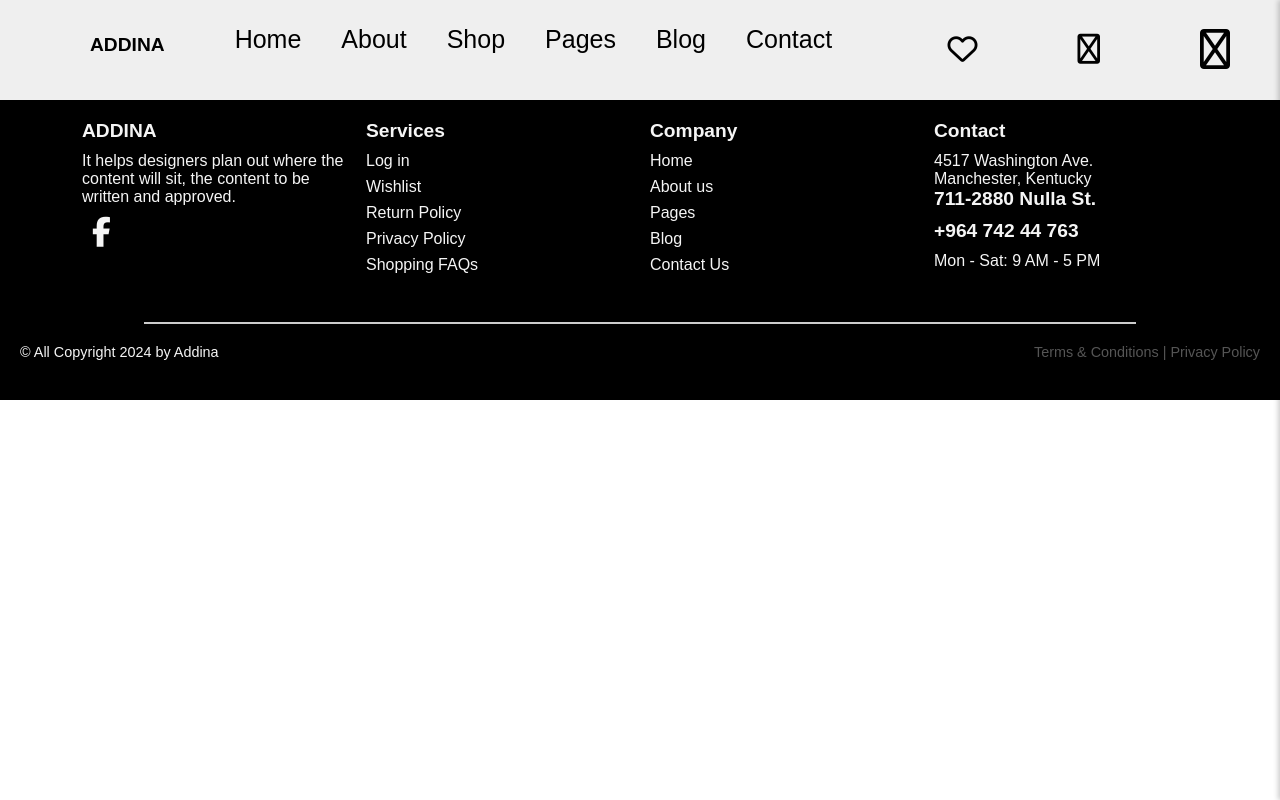
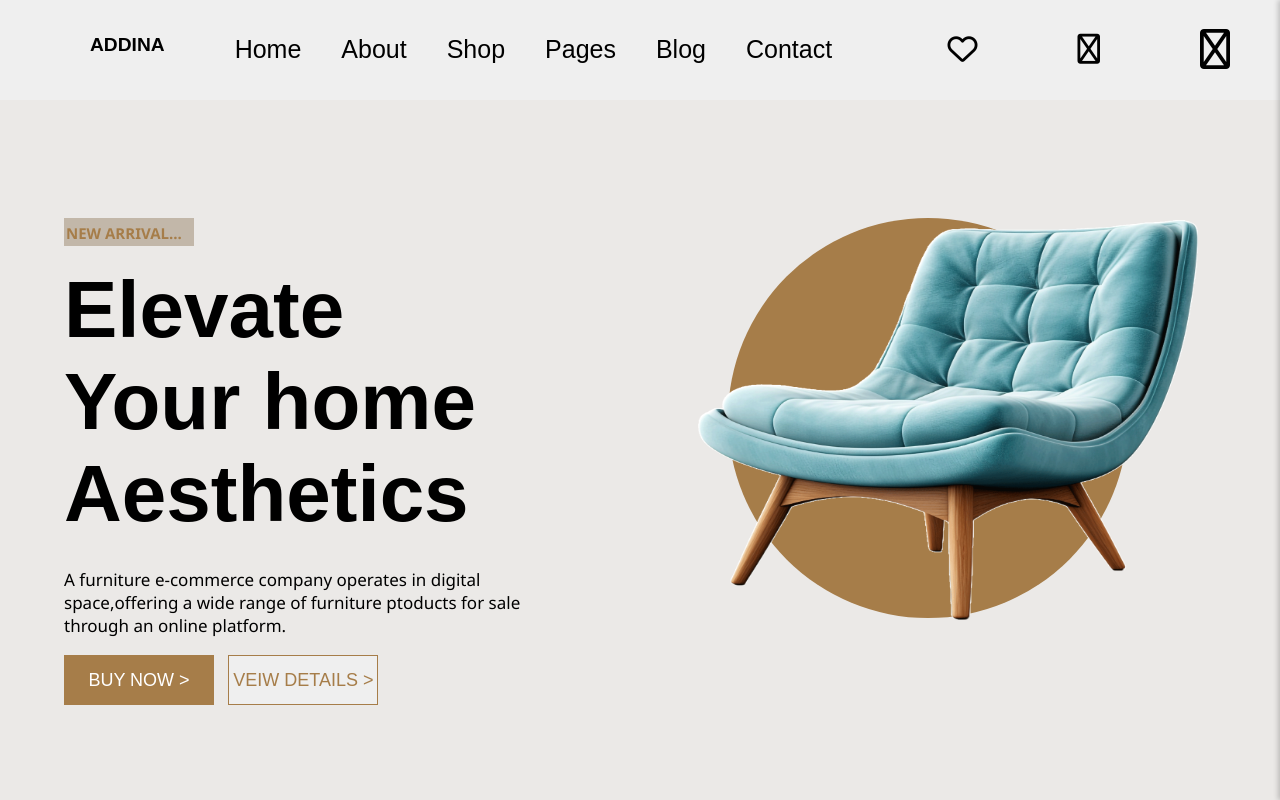
Before and after one commit to gabrielfemi16/Ecommerce-, a plain HTML site: page html/main.html in a window 1280 px wide. Shown: the top 800 px of the page. Drawn offline with Linux system fonts and the light colour scheme.

Commit message:
main css

```diff
--- /dev/null
+++ b/css/main.css
@@ -0,0 +1,101 @@
+*{
+    margin: 0;
+    padding: 0;
+    box-sizing: border-box;
+}
+
+body{
+    background-color: rgb(235, 233, 231);
+}
+
+.container{
+    width: 90%;
+    margin: 0 auto;
+}
+
+.div{
+    width: 100%;
+    height: 100vh;
+    margin-top: 100px;
+    display: flex;
+    justify-content: space-between;
+}
+
+.chairs-text{
+    width: 45%;
+}
+
+.Chairs-text h1{
+    font-size: 80px;
+}
+
+.Chairs-text p{
+    font-size: 17px;
+    font-family: 'Segoe UI', Tahoma, Geneva, Verdana, sans-serif;
+}
+
+p span{
+    padding-top: 5px;
+    padding-left: 2px;
+    width: 130px;
+    height: 28px;
+    font-size: 15px;
+    font-weight: 600;
+    border: 1px transparent;
+    color: rgb(166, 125, 73);
+    background-color: rgb(194, 183, 169);
+    display: inline-block;
+}
+
+.Buy{
+    border: 1px solid rgb(166, 125, 73);
+    height: 50px;
+    width: 150px;
+    background-color: rgb(166, 125, 73);
+    color: white;
+    font-size: 18px;
+}
+
+.Buy:hover{
+    background-color: rgb(235, 233, 231);
+    color: rgb(166, 125, 73);
+    transition: 1s ease;
+}
+
+.view{
+    border: 1px solid rgb(166, 125, 73);
+    color: rgb(166, 125, 73);
+    height: 50px;
+    width: 150px;
+    font-size: 18px;
+    margin-left: 10px;
+}
+
+.view:hover{
+    background-color: rgb(166, 125, 73);
+    color: white;
+    transition: 1s ease;
+}
+
+.Chairs-image{
+    width: 45%;
+
+    position: relative;
+}
+
+.Chairs-image img{
+    width: 500px;
+    height: 400px;
+    top: 2px;
+    position:absolute;
+}
+
+.color{
+    background-color: rgb(166, 125, 73);
+
+    border-radius: 50%;
+    margin-left:30px ;
+    height: 400px;
+    width: 400px;
+
+}
--- a/html/main.html
+++ b/html/main.html
@@ -5,6 +5,7 @@
     <meta name="viewport" content="width=device-width, initial-scale=1.0">
     <link rel="stylesheet" href="../css/nav.css">
     <link rel="stylesheet" href="../css/footer.css">
+    <link rel="stylesheet" href="../css/main.css">
     <script src="https://kit.fontawesome.com/e20d0abc81.js" crossorigin="anonymous"></script>
     <title>Document</title>
 </head>
@@ -56,8 +57,26 @@
                 <a href="#"><i class="fa-brands fa-linkedin"></i></a>
             </div>
         </div>
-    </div>
+    </div><br>
 
+<div class="container">
+    <div class="div">
+        <div class="Chairs-text">
+           <p><span>NEW ARRIVAL...</span></p><br>
+           <h1>Elevate <br> Your home <br> Aesthetics</h1><br>
+           <p>A furniture e-commerce company operates in digital <br>
+              space,offering a wide range of furniture ptoducts for sale <br>
+              through an online platform.</p><br>
+            <button class="Buy">BUY NOW > </button>
+            <button class="view">VEIW DETAILS ></button>
+        </div>
+
+        <div class="Chairs-image">
+            <img src="../chair1.png">
+            <div class="color"></div>
+        </div>
+    </div><br>
+</div>
 
     <!---------------------------footer--------------------------->
     <footer>
```
Also changed, not shown: chair1.png (added), chair2.png (added), chair3.png (added).
